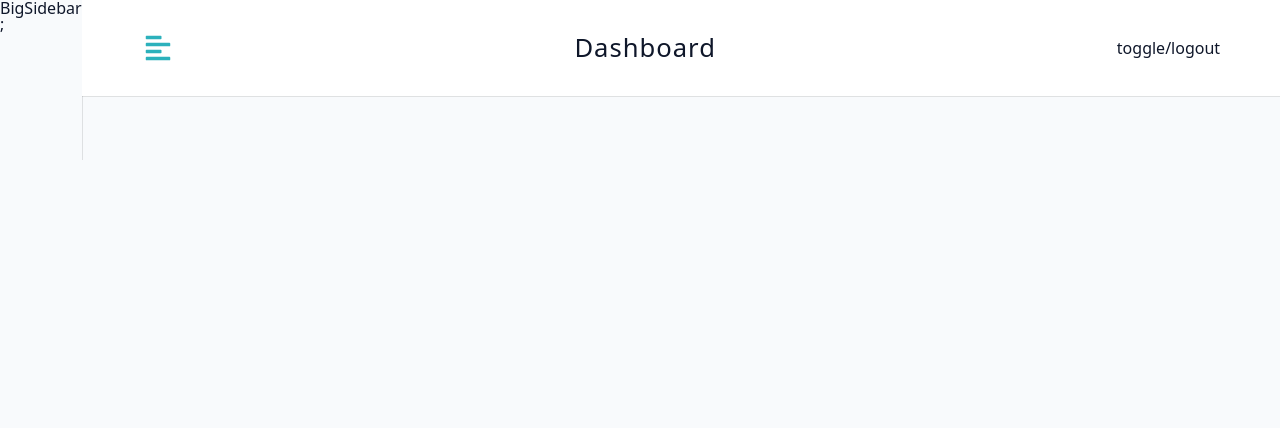
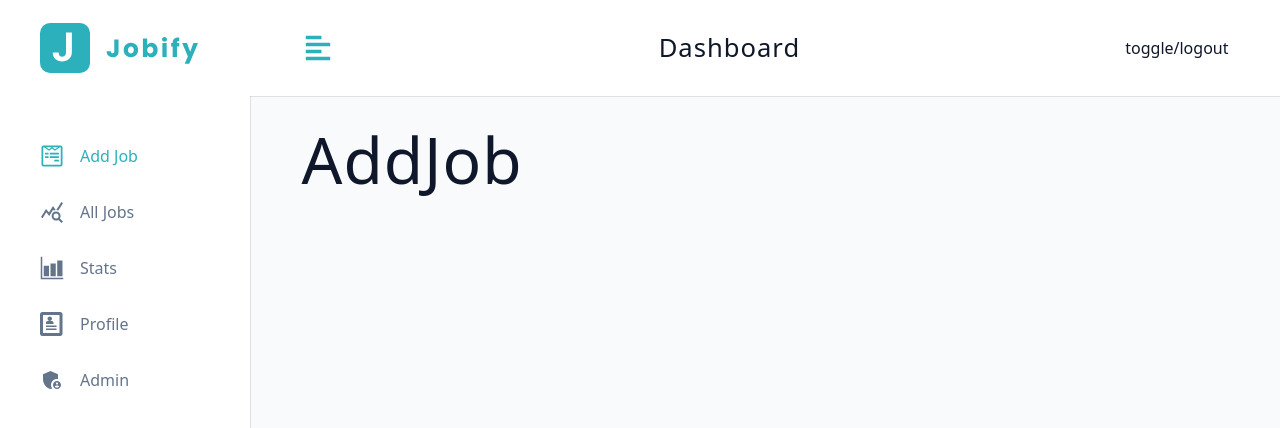
Before and after one commit to bognikk/MERN-Jobify, a React (Create React App) app in the folder FRONT/: page /dashboard in a window 1280 px wide. Shown: the top 428 px of the page. Built offline with nearby package versions, Linux system fonts and the light colour scheme; the HTML template or start-up script is replaced by a standard one.

Commit message:
big sidebar

```diff
--- a/FRONT/src/App.js
+++ b/FRONT/src/App.js
@@ -7,6 +7,12 @@ import {
 	Login,
 	DashboardLayout,
 	Error,
+	AddJob,
+	Stats,
+	AllJobs,
+	Profile,
+	Admin,
+	EditJob,
 } from "./pages";
 
 const router = createBrowserRouter([
@@ -18,7 +24,34 @@ const router = createBrowserRouter([
 			{ index: true, element: <Landing /> },
 			{ path: "register", element: <Register /> },
 			{ path: "login", element: <Login /> },
-			{ path: "dashboard", element: <DashboardLayout /> },
+			{
+				path: "dashboard",
+				element: <DashboardLayout />,
+				children: [
+					{ index: true, element: <AddJob /> },
+					{
+						path: "stats",
+						element: <Stats />,
+					},
+					{
+						path: "all-jobs",
+						element: <AllJobs />,
+					},
+					{
+						path: "profile",
+						element: <Profile />,
+					},
+					{
+						path: "admin",
+						element: <Admin />,
+					},
+					{
+						path: "edit-job/:id",
+						element: <EditJob />,
+					},
+					{ path: "delete-job/:id" },
+				],
+			},
 		],
 	},
 ]);
--- a/FRONT/src/components/BigSidebar/BigSidebar.jsx
+++ b/FRONT/src/components/BigSidebar/BigSidebar.jsx
@@ -1,9 +1,27 @@
+import { useDashboardContext } from "../../pages/DashboardLayout/DashboardLayout";
+
+import NavLinks from "../NavLinks/NavLinks";
+import Logo from "../UI/Logo/Logo";
+
 import "./BigSidebar.scss";
 
 const BigSidebar = () => {
+	const { showSidebar } = useDashboardContext();
+
 	return (
 		<aside className="bigSidebar">
-			<div>BigSidebar</div>;
+			<div
+				className={
+					showSidebar ? "sidebar-container " : "sidebar-container show-sidebar"
+				}
+			>
+				<div className="content">
+					<header>
+						<Logo />
+					</header>
+					<NavLinks isBigSidebar />
+				</div>
+			</div>
 		</aside>
 	);
 };
--- a/FRONT/src/components/BigSidebar/BigSidebar.scss
+++ b/FRONT/src/components/BigSidebar/BigSidebar.scss
@@ -6,22 +6,21 @@
 		box-shadow: 1px 0px 0px 0px rgba(0, 0, 0, 0.1);
 
 		.sidebar-container {
+			height: 100%;
 			min-height: 100vh;
-			height: 100%;
 			width: 250px;
 			margin-left: -250px;
 			background: var(--background-secondary-color);
 			transition: margin-left 0.3s ease-in-out;
 		}
 
+		.show-sidebar {
+			margin-left: 0;
+		}
+
 		.content {
 			position: sticky;
 			top: 0;
-		}
-
-		.show-sidebar {
-			margin-left: 0;
-		}
 
 			header {
 				display: flex;
@@ -34,33 +33,34 @@
 				display: flex;
 				flex-direction: column;
 				padding-top: 2rem;
-		}
 
 				.nav-link {
 					display: flex;
 					align-items: center;
-			color: var(--text-secondary-color);
 					padding: 1rem 0;
 					padding-left: 2.5rem;
+					color: var(--text-secondary-color);
 					text-transform: capitalize;
 					transition: padding-left 0.3s ease-in-out;
-		}
 
-		.nav-link:hover {
+					&:hover {
 						padding-left: 3rem;
 						color: var(--primary-500);
 						transition: var(--transition);
 					}
 
 					.icon {
-			font-size: 1.5rem;
-			margin-right: 1rem;
 						display: grid;
 						place-items: center;
+						margin-right: 1rem;
+						font-size: 1.5rem;
 					}
 
-		.active {
+					&.active {
 						color: var(--primary-500);
+					}
+				}
+			}
 		}
 
 		.pending {
--- a/FRONT/src/components/NavLinks/NavLinks.jsx
+++ b/FRONT/src/components/NavLinks/NavLinks.jsx
@@ -3,9 +3,8 @@ import { useDashboardContext } from "../../pages/DashboardLayout/DashboardLayout
 import { NavLink } from "react-router-dom";
 
 import links from "../../utils/links";
-import "./NavLinks.scss";
 
-const NavLinks = () => {
+const NavLinks = ({ isBigSidebar }) => {
 	const { toggleSidebar, user } = useDashboardContext();
 	return (
 		<div className="nav-links">
@@ -16,7 +15,7 @@ const NavLinks = () => {
 						to={path}
 						key={text}
 						className="nav-link"
-						onClick={toggleSidebar}
+						onClick={isBigSidebar ? null : toggleSidebar}
 						end
 					>
 						<span className="icon">{icon}</span>
--- a/FRONT/src/components/NavLinks/NavLinks.scss
+++ /dev/null
@@ -1,29 +0,0 @@
-.nav-links {
-	display: flex;
-	flex-direction: column;
-	padding-top: 2rem;
-
-	.nav-link {
-		display: flex;
-		align-items: center;
-		padding: 1rem 0;
-		color: var(--text-secondary-color);
-		text-transform: capitalize;
-		transition: var(--transition);
-
-		&:hover {
-			color: var(--primary-500);
-		}
-
-		.icon {
-			font-size: 1.5rem;
-			margin-right: 1rem;
-			display: grid;
-			place-items: center;
-		}
-
-		&.active {
-			color: var(--primary-500);
-		}
-	}
-}
--- a/FRONT/src/components/SmallSidebar/SmallSidebar.scss
+++ b/FRONT/src/components/SmallSidebar/SmallSidebar.scss
@@ -43,5 +43,35 @@
 			background: transparent;
 			cursor: pointer;
 		}
+
+		.nav-links {
+			display: flex;
+			flex-direction: column;
+			padding-top: 2rem;
+
+			.nav-link {
+				display: flex;
+				align-items: center;
+				padding: 1rem 0;
+				color: var(--text-secondary-color);
+				text-transform: capitalize;
+				transition: var(--transition);
+
+				&:hover {
+					color: var(--primary-500);
+				}
+
+				.icon {
+					font-size: 1.5rem;
+					margin-right: 1rem;
+					display: grid;
+					place-items: center;
+				}
+
+				&.active {
+					color: var(--primary-500);
+				}
+			}
+		}
 	}
 }
```
Lines whose indentation alone changed are shown as unchanged.
